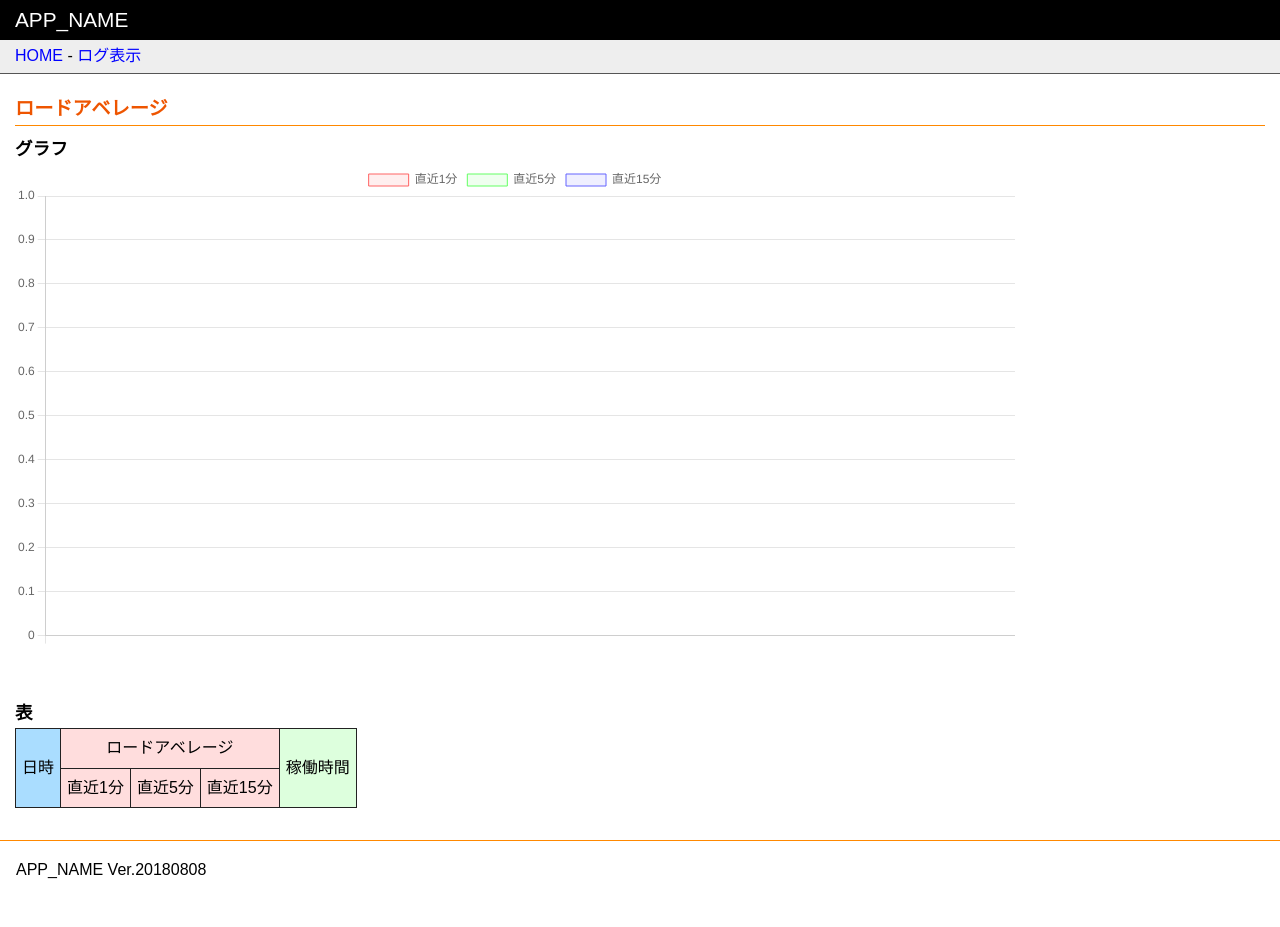
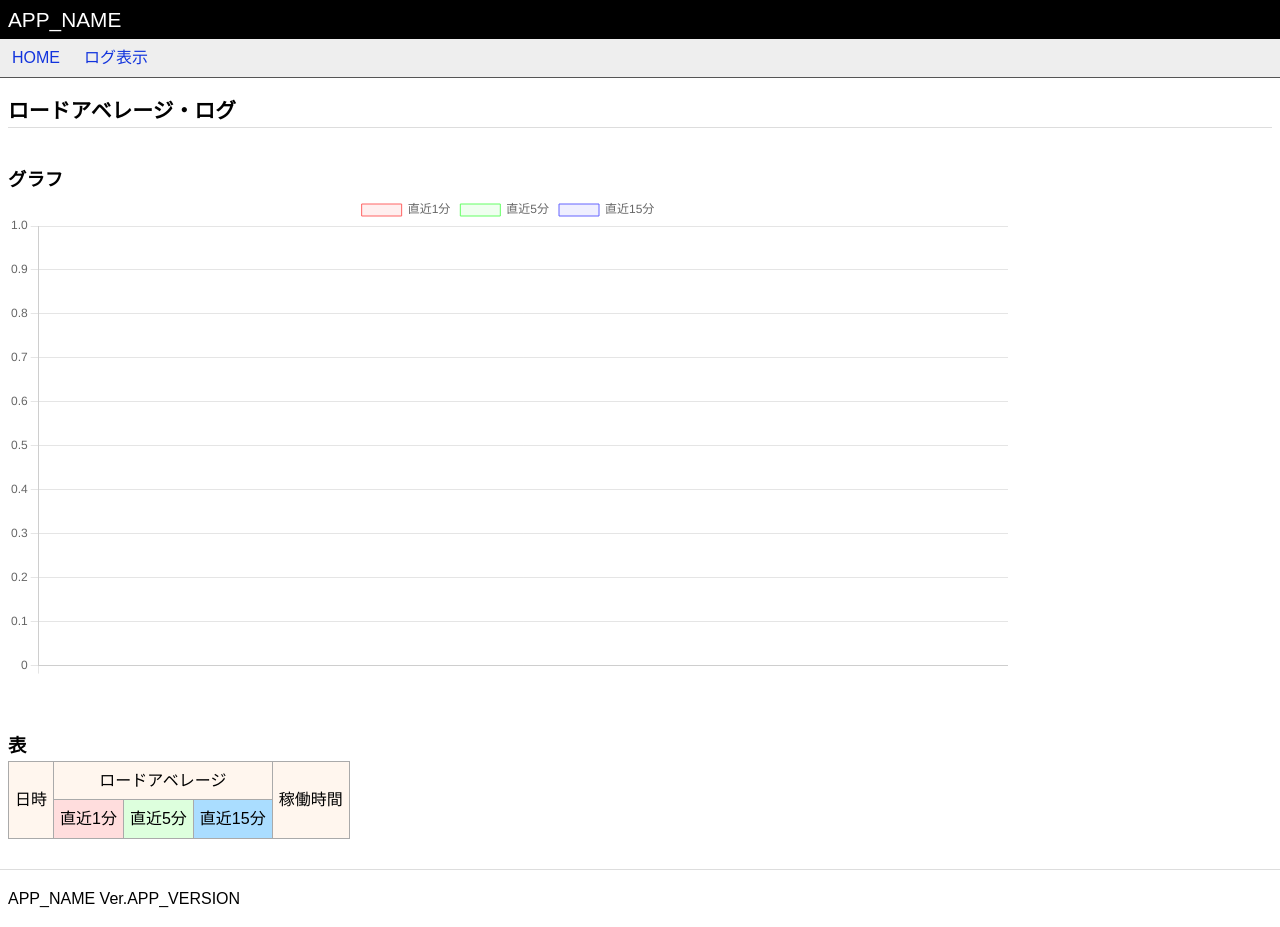
Before and after one commit to y-os/load-average-viewer, a PHP site: page /logview.php in a window 1280 px wide. Before the commit the page ends 879 px from the top, so only its background shows below. Run offline with PHP 8.4, Linux system fonts and the light colour scheme; some libraries are stand-ins or nearby versions.

Commit message:
Add files via upload

```diff
--- a/cron.php
+++ b/cron.php
@@ -1,7 +1,7 @@
 <?php
 /*
 	cronでロードアベレージを記録する
-		Copyright (C) Y.Oshima
+	Copyright (c) Y.Oshima
 */
 require('./setting.php');
 
@@ -42,4 +42,3 @@
 
 //保存
 file_put_contents($filename, implode("\n", $filedata));
-?>
--- a/index.css
+++ b/index.css
@@ -1,89 +1,48 @@
 @charset "UTF-8";
-
 /*
-	共通
+	スタイル
+	Copyright (c) Y.Oshima
 */
 
-/* body */
 body {
 	font-family:sans-serif;
 	margin:0;
 	padding:0;
 	font-size:100%;
 	background:#fff;
-	line-height:1.65;
+	line-height:1.6;
 	-webkit-text-size-adjust:100%;
 }
 
 a {text-decoration:none;}
-a:link {color:#00f;}
+a:link {color:#13d;}
 a:visited {color:#808;}
 a:hover {text-decoration:underline;}
-a img {border:none;}
 
-
-
-/* contents */
-div {margin:0;padding:0;}
-p {margin:1em 0;padding:0;}
-h1 + p, h2 + p, h3 + p, h4 + p {margin:0 0 1em 0;padding:0;}
-h2 + h3, h3 + h4 {margin:0;}
-div > h1:first-child, div > h2:first-child, div > h3:first-child {margin:1em 0 0.5em 0;}
-
-h1 {
-	margin:2em 0 0.5em 0;
-	padding:0;
-	font-size:130%;
-	color:#e50;
-	border:solid #f80;
-	border-width:0 0 1px 0;
-}
-
-h2 {
-	margin:2em 0 0.5em 0;
-	padding:0;
-	font-size:120%;
-	color:#e50;
-	border:solid #f80;
-	border-width:0 0 1px 0;
-}
-
-h3 {margin:2em 0 0 0;padding:0;font-size:110%;}
+h2 {margin:2em 0 0.5em 0;padding:0;font-size:130%;border:solid #ddd;border-width:0 0 1px 0;}
+h3 {margin:2em 0 0 0;padding:0;font-size:115%;}
+div > h2:first-child {margin:0 0 0.5em 0;}
 
 table {border-collapse:collapse;}
-td {border:solid #222 1px;padding:6px;}
-table.ex_table_index tr td:nth-child(1) {background:#fee;text-align:center;}
+td {border:1px solid #aaa;padding:6px;}
 
-table.ex_table_log td {text-align:center;}
-table.ex_table_log tr:nth-child(1) td:nth-child(1) {background:#adf;}
-table.ex_table_log tr:nth-child(1) td:nth-child(2) {background:#fdd;}
-table.ex_table_log tr:nth-child(1) td:nth-child(3) {background:#dfd;}
-table.ex_table_log tr:nth-child(2) {background:#fdd;}
+.ex_table_index tr td:nth-child(1) {background:#fee;text-align:center;}
+.ex_table_log tr:nth-child(1) {background:#fff6ee;text-align:center;}
+.ex_table_log td {text-align:center;}
+.ex_table_log tr:nth-child(2) td:nth-child(1) {background:#fdd;}
+.ex_table_log tr:nth-child(2) td:nth-child(2) {background:#dfd;}
+.ex_table_log tr:nth-child(2) td:nth-child(3) {background:#adf;}
 
-pre {
-	font-family:Menlo, Monaco, Consolas, monospace;
-	line-height:1.3;
-	overflow:auto;
-}
+pre {font-family:Courier,Monospace;line-height:normal;overflow:auto;}
 
 #ex_chart {max-width:1000px;max-height:500px;}
 
 
 
 /* page */
-#page_container {margin:0;padding:0;}
+#page_header {padding:3px 8px;font-size:130%;background:#000;color:#fff;}
 
-#page_header {
-	margin:0;
-	padding:3px 15px;
-	font-size:130%;
-	background:#000;
-	color:#fff;
-}
-
-#page_menu {
-	margin:0;
-	padding:3px 15px;
+.page_menu {
 	position:-webkit-sticky;
 	position:sticky;
 	top:0;
@@ -92,11 +51,8 @@ pre {
 	border-width:0 0 1px 0;
 }
 
-#page_body {margin:0 15px;padding:0;}
+.page_menu ul {display:flex;flex-direction:row;flex-wrap:wrap;margin:0;padding:0;list-style:none;}
+.page_menu li {margin:0 6px;padding:6px;}
 
-#page_footer {
-	margin:2em 0 0 0;
-	padding:1em;
-	border:solid #f80;
-	border-width:1px 0 0 0;
-}
+#page_main {padding:16px 8px 30px 8px;}
+#page_footer {padding:16px 8px;border:solid #ddd;border-width:1px 0 0 0;}
--- a/logview.php
+++ b/logview.php
@@ -1,7 +1,7 @@
 <?php
 /*
-		ロードアベレージのログを見る
-		Copyright (C) Y.Oshima
+	ロードアベレージのログを表示
+	Copyright (c) Y.Oshima
 */
 require('./setting.php');
 
@@ -13,7 +13,7 @@
 }
 
 
-	$table_data = '';//テーブル表示
+$table_data = array();//テーブル表示
 $jp_week = array('日','月','火','水','木','金','土');
 
 //Chart.js グラフ用データ
@@ -35,21 +35,22 @@
 
 	preg_match("/up ([\w\s\.:]+),/", $values[2], $ptime);
 
-		$table_data = '<tr><td>' . date('Y-m-d(' . $jp_week[date('w', $values[0])] . ')H:i:s', $values[0])  . '</td>'
+	$table_data[] = '<tr><td>' . date('Y-m-d(' . $jp_week[date('w', $values[0])] . ')H:i:s', $values[0])  . '</td>'
 		. '<td>' . $load_average[1] . '</td>'
 		. '<td>' . $load_average[2] . '</td>'
 		. '<td>' . $load_average[3] . '</td>'
-			. '<td>' . $ptime[1] . '</td></tr>' . $table_data;
+		. '<td>' . $ptime[1] . '</td></tr>';
 }
 
+krsort($table_data);
 
-	$page_title = 'ロードアベレージのログ';
+$page_title = 'ロードアベレージ・ログ';
 require('./page_header.php');
 ?>
 
 
 
-<h2>ロードアベレージ</h2>
+<h2>ロードアベレージ・ログ</h2>
 <h3>グラフ</h3>
 
 <div>
@@ -62,28 +63,28 @@ window.addEventListener('load', function(){
 var ctx = document.getElementById('ex_chart');
 
 var data = {
-	labels: [<?php echo '"' . implode('","', $chart_labels) . '"';?>],
+	labels: [<?php echo '"' . implode('","', $chart_labels) . '"'; ?>],
 	datasets: [{
 		label: '直近1分',
-		data: [<?php echo implode(',', $chart_data_1min);?>],
+		data: [<?php echo implode(',', $chart_data_1min); ?>],
 		borderColor: 'rgba(255, 100, 100, 1)',
-		//fill: false,
+		fill: true,
 		backgroundColor: 'rgba(255, 100, 100, 0.1)',
 		borderWidth: 1
 	},
 	{
 		label: '直近5分',
-		data: [<?php echo implode(',', $chart_data_5min);?>],
+		data: [<?php echo implode(',', $chart_data_5min); ?>],
 		borderColor: 'rgba(100, 255, 100, 1)',
-		//fill: false,
+		fill: true,
 		backgroundColor: 'rgba(100, 255, 100, 0.1)',
 		borderWidth: 1
 	},
 	{
 		label: '直近15分',
-		data: [<?php echo implode(',', $chart_data_15min);?>],
+		data: [<?php echo implode(',', $chart_data_15min); ?>],
 		borderColor: 'rgba(100, 100, 255, 1)',
-		//fill: false,
+		fill: true,
 		backgroundColor: 'rgba(100, 100, 255, 0.1)',
 		borderWidth: 1
 	}]
@@ -131,7 +132,7 @@ var ex_chart = new Chart(ctx, {
 <td>直近5分</td>
 <td>直近15分</td>
 </tr>
-<?php echo $table_data;?>
+<?php echo implode('', $table_data); ?>
 </table>
 
 
@@ -140,4 +141,3 @@ var ex_chart = new Chart(ctx, {
 
 <?php
 require('./page_footer.php');
-?>
--- a/page_footer.php
+++ b/page_footer.php
@@ -1,29 +1,18 @@
 <?php
-	/*
-		Footer
-		Copyright (C) Y.Oshima
-	*/
+/*
+	フッター
+	Copyright (c) Y.Oshima
+*/
 ?>
+</div>
+<!-- /page_main -->
 
 
 
-</div>
-<!-- /page_body -->
-
-
-
-</div>
-<!-- /page_container -->
-
-
-
-<!-- page_footer -->
-<div id="page_footer">
-
+<!-- フッター -->
+<footer id="page_footer">
 <?php echo APP_NAME . ' Ver.' . APP_VERSION;?>
-
-</div>
-<!-- /page_footer -->
+</footer>
 
 
 
--- a/page_header.php
+++ b/page_header.php
@@ -1,19 +1,19 @@
 <?php
-	/*
-		Header
-		Copyright (C) Y.Oshima
-	*/
+/*
+	ヘッダー
+	Copyright (c) Y.Oshima
+*/
 ?>
 <!DOCTYPE html>
 <html lang="ja">
 <head>
-<meta charset="UTF-8" />
+<meta charset="UTF-8">
 <title><?php echo $page_title;?></title>
-<link rel="stylesheet" href="./index.css" />
+<link rel="stylesheet" href="./index.css">
 
-<meta name="viewport" content="width=device-width,initial-scale=1.0,user-scalable=yes" />
-<meta name="format-detection" content="telephone=no" />
-<meta name="robots" content="noindex,nofollow" />
+<meta name="viewport" content="width=device-width,initial-scale=1.0,user-scalable=yes">
+<meta name="format-detection" content="telephone=no">
+<meta name="robots" content="noindex,nofollow">
 
 <script async src="./Chart.js/Chart.min.js"></script>
 
@@ -22,26 +22,22 @@
 
 
 
-<!-- page_container -->
-<div id="page_container">
+<!-- ヘッダー -->
+<header id="page_header">
+<?php echo APP_NAME;?>
+</header>
 
 
 
-<!-- page_header -->
-<div id="page_header">
-<?php echo APP_NAME;?>
-</div>
-<!-- /page_header -->
+<!-- メニュー -->
+<nav class="page_menu">
+<ul>
+<li><a href="./">HOME</a></li>
+<li><a href="./logview.php">ログ表示</a></li>
+</ul>
+</nav>
 
 
 
-<!-- page_menu -->
-<div id="page_menu">
-<a href="./">HOME</a> - <a href="./logview.php">ログ表示</a>
-</div>
-<!-- /page_menu -->
-
-
-
-<!-- page_body -->
-<div id="page_body">
+<!-- メイン -->
+<div id="page_main">
--- a/setting.php
+++ b/setting.php
@@ -1,14 +1,12 @@
 <?php
 /*
 	設定
-		Copyright (C) Y.Oshima
+	Copyright (c) Y.Oshima
 */
 
 define('APP_NAME', 'Load Average Viewer');//名称
-	define('APP_VERSION', '20180808');//バージョン
+define('APP_VERSION', '2021.10.03');//バージョン
 
 define('LOG_FILEPATH', './cron.log');//ログファイルのパス
 define('LOG_LINES', 200);//ログの保存件数（行数）
 define('CRON_ADDR', '');//cronの実行制限。'on' にすると同じサーバーからのみ実行。
-
-?>
```
Also changed, not shown: index.php (+17 -18 lines), CHANGELOG.md, LICENSE.md, README.md. Lines whose indentation alone changed are shown as unchanged.
